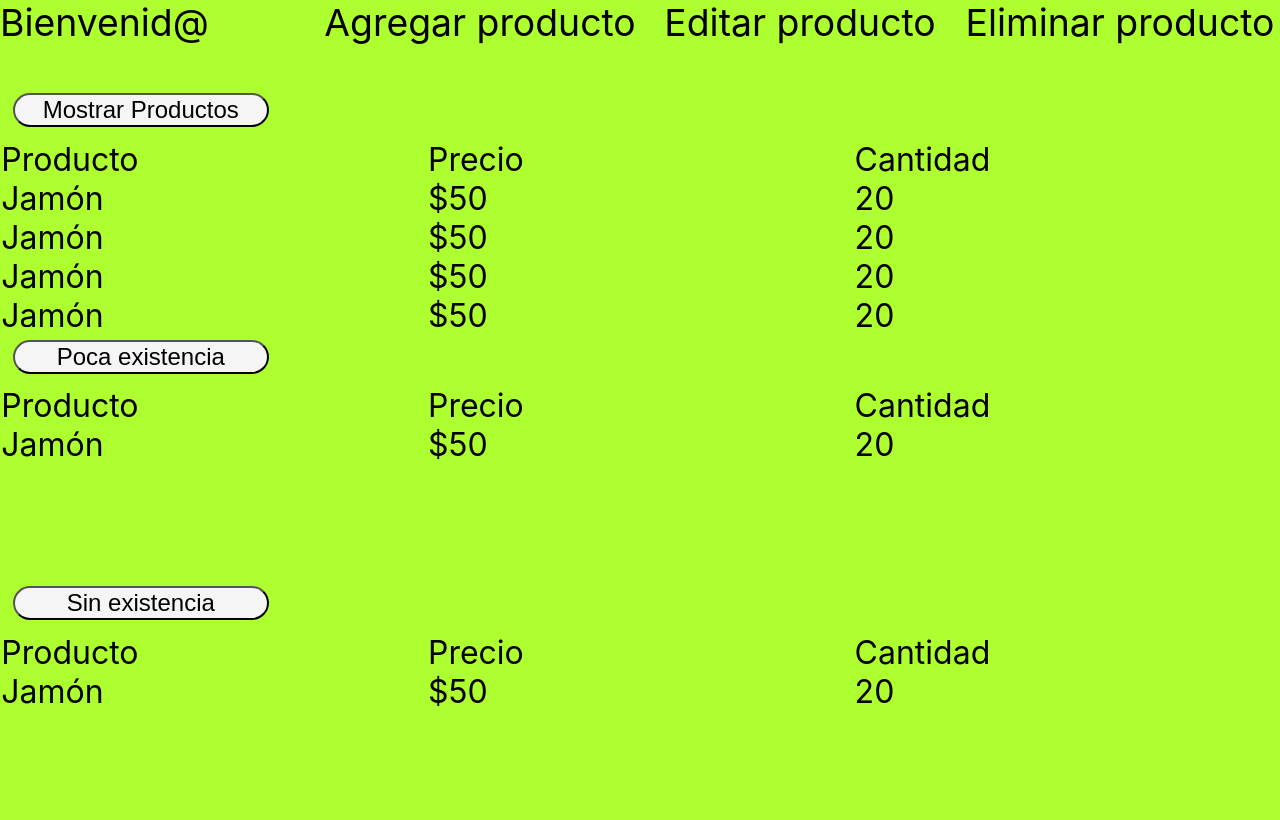
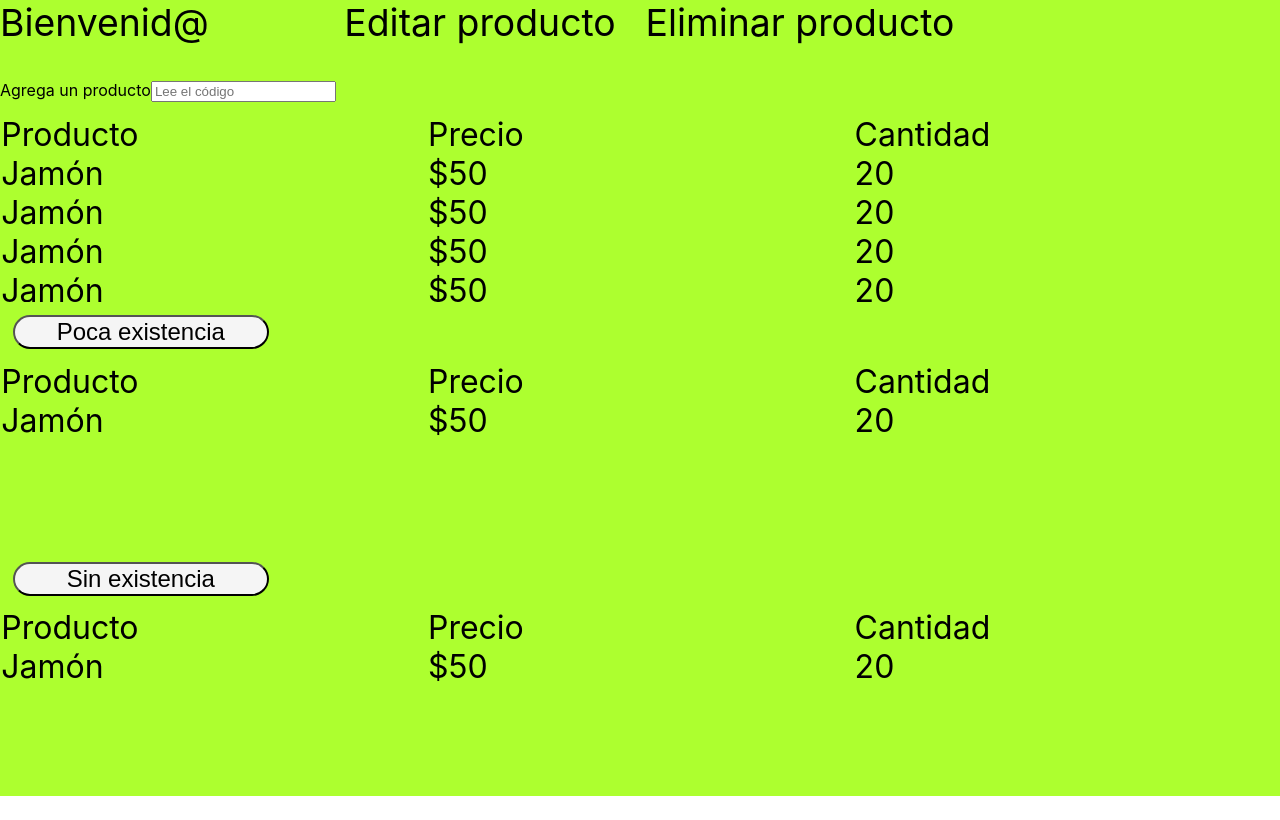
Before and after one commit to JosafatEnAd/AppAlacena, a React (Create React App) app: page / in a window 1280 px wide. Built offline with nearby package versions, Linux system fonts and the light colour scheme.

Commit message:
Implementación de libreria bootstrap

```diff
--- /dev/null
+++ b/navigation/index.js
@@ -0,0 +1,6 @@
+import { createAppContainer } from 'react-navigation';
+import AuthNavigation from './AuthNavigation';
+
+const AppContainer=createAppContainer(AuthNavigation);
+
+export default AppContainer;
--- a/package.json
+++ b/package.json
@@ -7,7 +7,9 @@
     "@testing-library/jest-dom": "^5.16.5",
     "@testing-library/react": "^13.3.0",
     "@testing-library/user-event": "^13.5.0",
+    "bootstrap": "^5.2.0",
     "react": "^18.2.0",
+    "react-bootstrap": "^2.5.0",
     "react-dom": "^18.2.0",
     "react-qr-reader": "^3.0.0-beta-1",
     "react-scripts": "5.0.1",
--- a/src/App.css
+++ b/src/App.css
@@ -2,6 +2,9 @@
   font-size: 28pt;
   width: 25%;
   text-align: center;
+  background-color: inherit;
+  border-color: inherit;
+  border-width: 0pt;
 }
 .App-b{
   font-size: 28pt;
--- a/src/App.js
+++ b/src/App.js
@@ -1,18 +1,24 @@
+import React from 'react';
 import { useState } from 'react';
 import './App.css';
+import Button from 'react-bootstrap/Button';
+import Modal from 'react-bootstrap/Modal';
 
 function App() {
-  const [show, setShow]=useState(true);
-  const [Agregar, setAgregar]=useState(false);
+  const [show, setShow]=useState(false);
+  const handleClose=() => setShow(false);
+  const handleShow=() => setShow(true);
+
   return (
     <body className='App-body'>
       <div className="App-header">
         <div className="App-b">Bienvenid@</div>
-        <div className="App" onClick={() => setAgregar(!show)}>Agregar producto</div>
         <div className="App">Editar producto</div>
         <div className="App">Eliminar producto</div>
       </div>
-      <button className="App-button" onClick={() => setShow(!show)}>{show? 'Mostrar Productos':'Ocultar Productos'}</button>
+      <div>Agrega un producto
+        <input placeholder='Lee el código'></input>
+      </div>
       <div className="App-row-e">
         <div className="App-column">
           <div className="App-txt">Producto</div>
```
Also changed, not shown: navigation/AppNavigation.js (added, +13 -0 lines), navigation/AuthNavigation.js (added, +19 -0 lines), src/screens/Agregar/Agregar.js (added, +11 -0 lines), src/screens/Agregar/Agregar.css (added), 1 other file (tests, documents, lock files or other folders).
